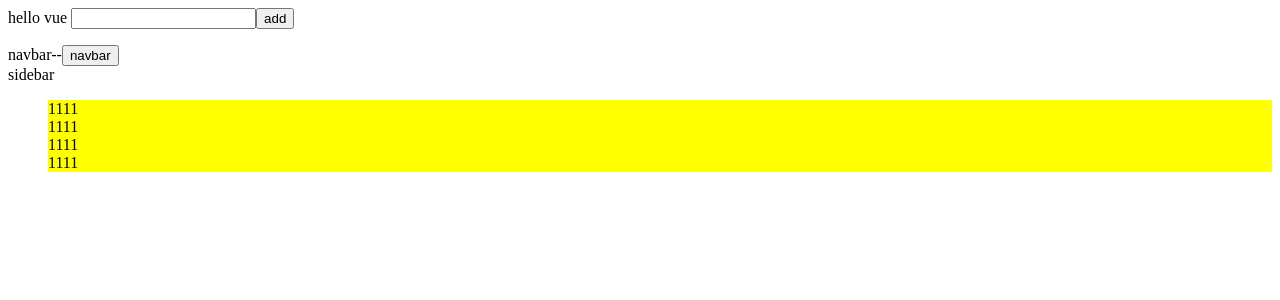
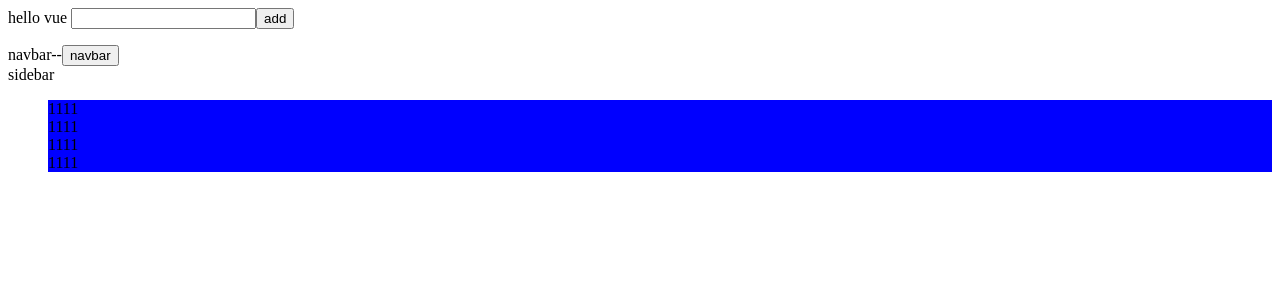
Before and after one commit to Yiiqiu/frontStudy, a Vue app: page / in a window 1280 px wide. Shown: the top 300 px of the page. Built offline with nearby package versions, Linux system fonts and the light colour scheme.

Commit message:
多个单文件组件，加上scoped，css就不会互相影响

```diff
--- a/src/components/Sidebar.vue
+++ b/src/components/Sidebar.vue
@@ -10,3 +10,13 @@
     </ul>
   </div>
 </template>
+
+<style lang = scss scoped>
+
+ul {
+  list-style: none;
+  li{
+    background: blue;
+  }
+}
+</style>
```
